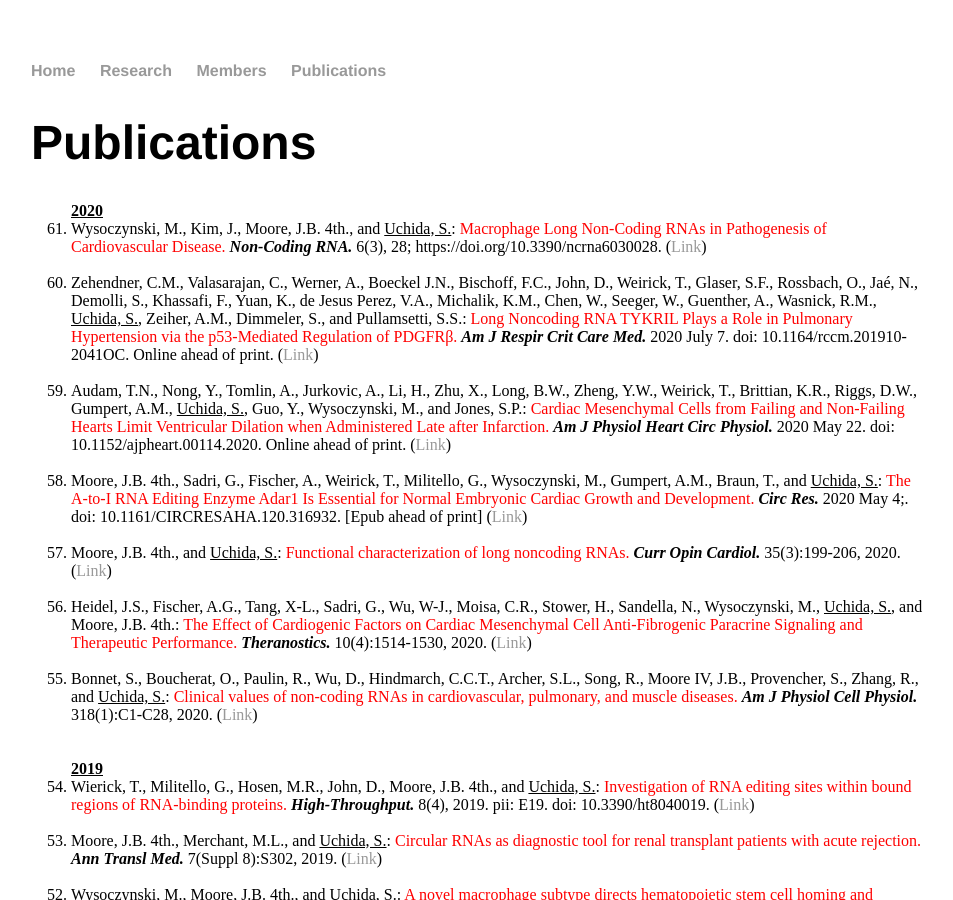
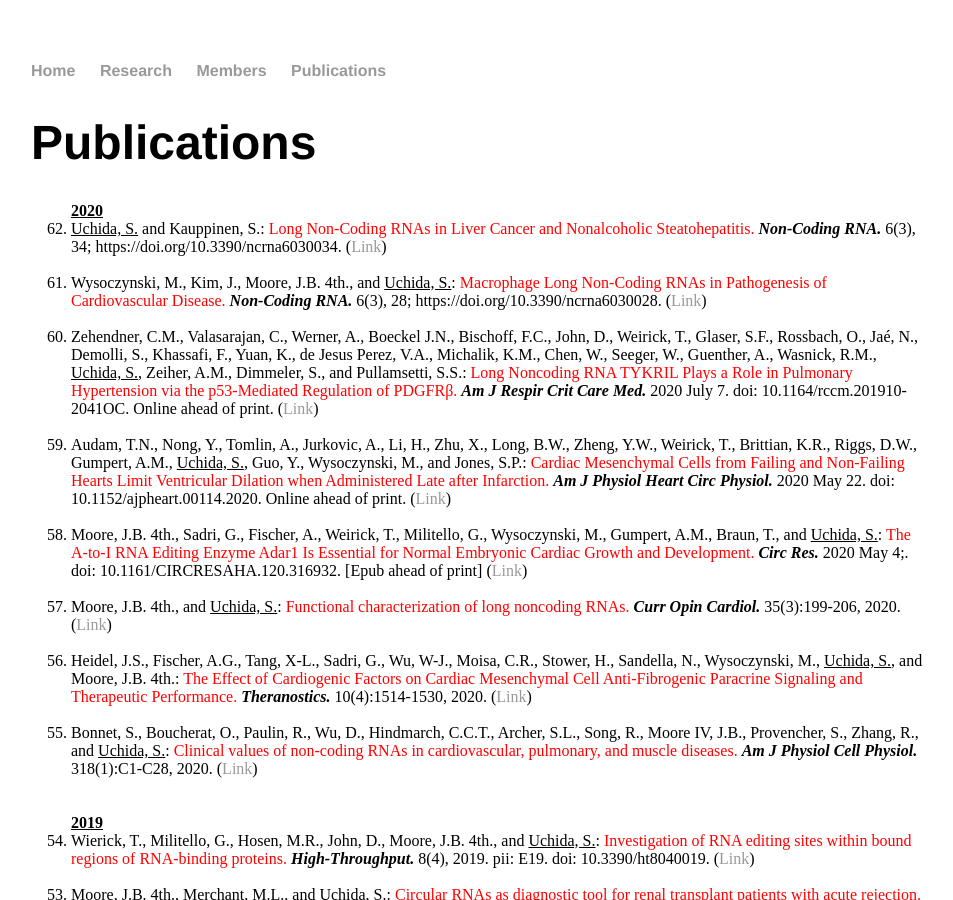
Before and after one commit to heartlncrna/heartlncrna.github.io, a Jekyll site: the page publications/pub_list.html, which Jekyll copies as it is, in a window 1280 px wide and 900 px high. Shown: the whole window, without its empty margins (161-1114 px from the left). Built offline with Jekyll 4.4.1, drawn with Linux system fonts in a browser that asks for light colours.

Commit message:
Update pub_list.html

```diff
--- a/publications/pub_list.html
+++ b/publications/pub_list.html
@@ -28,6 +28,9 @@
 			<ol reversed="reversed">
 
 			<strong><u> 2020 </u></strong>
+				<li><u>Uchida, S.</u> and Kauppinen, S.: <font color="red">Long Non-Coding RNAs in Liver Cancer and Nonalcoholic Steatohepatitis.</font> <b><i>Non-Coding RNA. </i></b> 6(3), 34; https://doi.org/10.3390/ncrna6030034. (<a href="https://www.mdpi.com/2311-553X/6/3/34/htm">Link</span></a>)</li>
+			<br>
+
 				<li>Wysoczynski, M., Kim, J., Moore, J.B. 4th., and <u>Uchida, S.</u>: <font color="red">Macrophage Long Non-Coding RNAs in Pathogenesis of Cardiovascular Disease.</font> <b><i>Non-Coding RNA. </i></b> 6(3), 28; https://doi.org/10.3390/ncrna6030028. (<a href="https://www.mdpi.com/2311-553X/6/3/28">Link</span></a>)</li>
 			<br>
 
```
